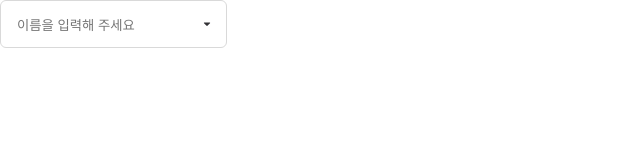
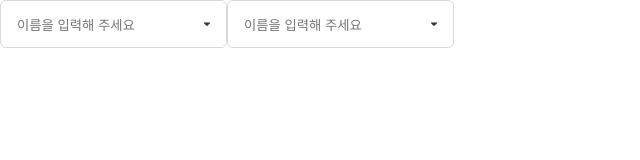
Before and after one commit to sprint-part3-team11/taskify, a Next.js app: page /jy in a window 1280 px wide. Shown: the top 160 px of the page, without its empty margins (0-640 px from the left). Built offline with nearby package versions, Linux system fonts and the light colour scheme.

Commit message:
chore: 셀렉트박스 연습해보기

```diff
--- a/src/pages/jy.tsx
+++ b/src/pages/jy.tsx
@@ -30,11 +30,98 @@ const selectBoxOptions = [
   { id: 34, nickname: '박지윤' },
   { id: 35, nickname: 'alallalalalaalalallalalalalaaalalalaalal' },
 ];
+
+const data = [
+  {
+    id: 19980,
+    title: 'To do',
+    teamId: '4-11',
+    dashboardId: 5941,
+    createdAt: '2024-04-16T16:26:10.172Z',
+    updatedAt: '2024-04-16T16:26:10.172Z',
+  },
+  {
+    id: 19981,
+    title: 'On progress',
+    teamId: '4-11',
+    dashboardId: 5941,
+    createdAt: '2024-04-16T16:26:10.172Z',
+    updatedAt: '2024-04-16T16:26:10.172Z',
+  },
+  {
+    id: 19982,
+    title: 'Done',
+    teamId: '4-11',
+    dashboardId: 5941,
+    createdAt: '2024-04-16T16:26:10.172Z',
+    updatedAt: '2024-04-16T16:26:10.172Z',
+  },
+  {
+    id: 19985,
+    title: '아침',
+    teamId: '4-11',
+    dashboardId: 5941,
+    createdAt: '2024-04-17T02:04:51.592Z',
+    updatedAt: '2024-04-17T02:04:51.592Z',
+  },
+  {
+    id: 19986,
+    title: '점심',
+    teamId: '4-11',
+    dashboardId: 5941,
+    createdAt: '2024-04-17T02:05:02.991Z',
+    updatedAt: '2024-04-17T02:05:02.991Z',
+  },
+  {
+    id: 22152,
+    title: '민준',
+    teamId: '4-11',
+    dashboardId: 5941,
+    createdAt: '2024-04-24T12:52:57.690Z',
+    updatedAt: '2024-04-24T12:52:57.690Z',
+  },
+  {
+    id: 22406,
+    title: '민준',
+    teamId: '4-11',
+    dashboardId: 5941,
+    createdAt: '2024-04-24T15:47:52.041Z',
+    updatedAt: '2024-04-24T15:47:52.041Z',
+  },
+  {
+    id: 23232,
+    title: 'string',
+    teamId: '4-11',
+    dashboardId: 5941,
+    createdAt: '2024-04-25T05:07:17.931Z',
+    updatedAt: '2024-04-25T05:07:17.931Z',
+  },
+  {
+    id: 23696,
+    title: '되야지',
+    teamId: '4-11',
+    dashboardId: 5941,
+    createdAt: '2024-04-25T17:15:32.495Z',
+    updatedAt: '2024-04-25T17:15:32.495Z',
+  },
+  {
+    id: 23697,
+    title: '되야지',
+    teamId: '4-11',
+    dashboardId: 5941,
+    createdAt: '2024-04-25T17:15:40.033Z',
+    updatedAt: '2024-04-25T17:15:40.033Z',
+  },
+];
 function jy() {
   return (
     <>
-      {/* true면 ={true} 를 린트가 쓰지 말라고 빨간줄 나오네요! false일때만 false를 명시해주세요 */}
-      <SelectBox options={selectBoxOptions} placeholder />
+      <SelectBox
+        options={selectBoxOptions}
+        placeholder
+        displayFieldName="nickname"
+      />
+      <SelectBox options={data} placeholder displayFieldName="title" />
     </>
   );
 }
```
